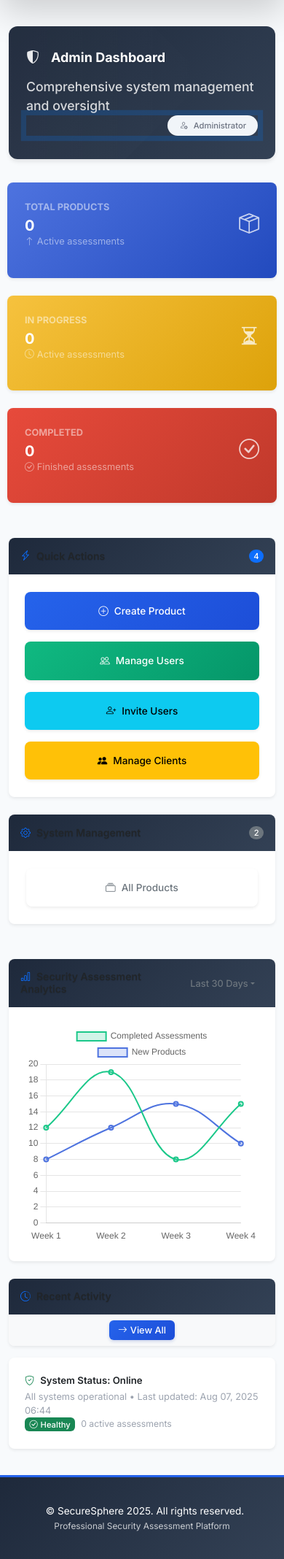
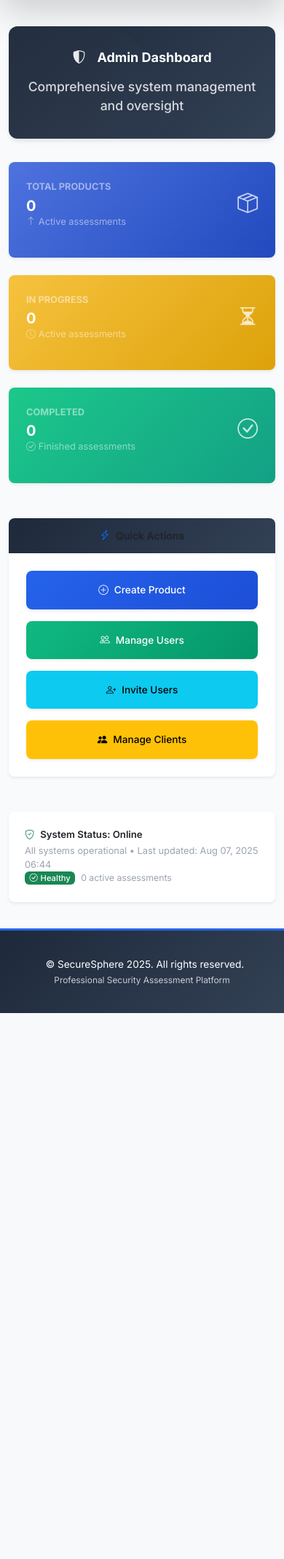
Before and after one commit to keham-10/mini, a Flask app: template kmkm/templates/dashboard_superuser.html in a window 390 px wide. Shown: the part 91-2227 px from the top of the page at 73% size. After the commit the page ends 1479 px from the top, so only its background shows below. Run offline with Flask 3, Linux system fonts and the light colour scheme; the template is opened without the code that fills it, so the values that code supplies are empty; some libraries are stand-ins or nearby versions.

Commit message:
Refactor admin dashboard layout and improve UI responsiveness (#32)
Co-authored-by: Cursor Agent <cursoragent@cursor.com>
Co-authored-by: artur.jhair <artur.jhair@freedrops.org>

```diff
--- a/kmkm/app.py
+++ b/kmkm/app.py
@@ -3432,7 +3432,7 @@ def admin_client_details(client_id):
 @app.route('/question-chat/<int:chat_id>')
 @app.route('/question_chat/<int:chat_id>')
 @login_required()
-def question_chat(chat_id):
+def view_question_chat(chat_id):
     """View individual chat for a question"""
     chat = QuestionChat.query.get_or_404(chat_id)
     current_user_id = session['user_id']
--- a/kmkm/templates/dashboard_superuser.html
+++ b/kmkm/templates/dashboard_superuser.html
@@ -5,29 +5,18 @@
 {% block content %}
 <!-- Enhanced Dashboard Header -->
 <div class="dashboard-header text-center mb-5">
-    <div class="row align-items-center">
-        <div class="col-md-8">
-            <h1 class="display-5 fw-bold mb-2 text-start" style="color: white;">
-                <i class="bi bi-shield-shaded me-3" style="color: rgba(255,255,255,0.9);"></i>Admin Dashboard
-            </h1>
-            <p class="lead mb-0 text-start" style="color: rgba(255,255,255,0.8);">
-                Comprehensive system management and oversight
-            </p>
-        </div>
-        <div class="col-md-4 text-end">
-            <div class="admin-badge">
-                <span class="badge bg-light text-dark px-3 py-2 rounded-pill">
-                    <i class="bi bi-person-gear me-2"></i>Administrator
-                </span>
-            </div>
-        </div>
-    </div>
+        <h1 class="display-5 fw-bold mb-2 text-center" style="color: white;">
+        <i class="bi bi-shield-shaded me-3" style="color: rgba(255,255,255,0.9);"></i>Admin Dashboard
+    </h1>
+    <p class="lead mb-0 text-center" style="color: rgba(255,255,255,0.8);">
+        Comprehensive system management and oversight
+    </p>
 </div>
 
 <!-- Enhanced Statistics Dashboard -->
-<div class="row g-4 mb-5">
+<div class="row g-4 mb-5 justify-content-center">
     <!-- Total Products Card -->
-    <div class="col-xl-3 col-lg-6 col-md-6">
+    <div class="col-xl-4 col-lg-4 col-md-4">
         <div class="card stat-card border-0 shadow-sm h-100" style="background: linear-gradient(135deg, #4e73df 0%, #224abe 100%);">
             <div class="card-body p-4">
                 <div class="d-flex align-items-center">
@@ -46,10 +35,8 @@
         </div>
     </div>
 
-    <!-- Avg Maturity Score Card removed as per requirements -->
-
     <!-- In Progress Card -->
-    <div class="col-xl-3 col-lg-6 col-md-6">
+    <div class="col-xl-4 col-lg-4 col-md-4">
         <div class="card stat-card border-0 shadow-sm h-100" style="background: linear-gradient(135deg, #f6c23e 0%, #dda20a 100%);">
             <div class="card-body p-4">
                 <div class="d-flex align-items-center">
@@ -72,8 +59,8 @@
     </div>
 
     <!-- Completed Card -->
-    <div class="col-xl-3 col-lg-6 col-md-6">
-        <div class="card stat-card border-0 shadow-sm h-100" style="background: linear-gradient(135deg, #e74a3b 0%, #c0392b 100%);">
+    <div class="col-xl-4 col-lg-4 col-md-4">
+        <div class="card stat-card border-0 shadow-sm h-100" style="background: linear-gradient(135deg, #1cc88a 0%, #13a085 100%);">
             <div class="card-body p-4">
                 <div class="d-flex align-items-center">
                     <div class="flex-grow-1">
@@ -98,32 +85,31 @@
 <!-- Management Actions Row -->
 <div class="row g-4 mb-5">
     <!-- Quick Actions Card -->
-    <div class="col-lg-6">
-        <div class="card border-0 shadow-sm h-100">
+    <div class="col-lg-12">
+        <div class="card border-0 shadow-sm">
             <div class="card-header bg-white border-bottom-0 py-3">
-                <h5 class="mb-0 text-dark d-flex align-items-center">
+                <h5 class="mb-0 text-dark d-flex align-items-center justify-content-center">
                     <i class="bi bi-lightning-charge me-2 text-primary"></i>Quick Actions
-                    <span class="badge bg-primary rounded-pill ms-auto">4</span>
                 </h5>
             </div>
             <div class="card-body p-4">
                 <div class="row g-3">
-                    <div class="col-md-6">
+                    <div class="col-md-3">
                         <a href="{{ url_for('admin_create_product') }}" class="btn btn-primary w-100 py-3 rounded-3 shadow-sm">
                             <i class="bi bi-plus-circle me-2"></i>Create Product
                         </a>
                     </div>
-                    <div class="col-md-6">
+                    <div class="col-md-3">
                         <a href="{{ url_for('manage_users') }}" class="btn btn-success w-100 py-3 rounded-3 shadow-sm">
                             <i class="bi bi-people me-2"></i>Manage Users
                         </a>
                     </div>
-                    <div class="col-md-6">
+                    <div class="col-md-3">
                         <a href="{{ url_for('invite_client') }}" class="btn btn-info w-100 py-3 rounded-3 shadow-sm">
                             <i class="bi bi-person-plus me-2"></i>Invite Users
                         </a>
                     </div>
-                    <div class="col-md-6">
+                    <div class="col-md-3">
                         <a href="{{ url_for('manage_clients') }}" class="btn btn-warning w-100 py-3 rounded-3 shadow-sm">
                             <i class="bi bi-people-fill me-2"></i>Manage Clients
                         </a>
@@ -132,105 +118,9 @@
             </div>
         </div>
     </div>
-
-    <!-- System Management Card -->
-    <div class="col-lg-6">
-        <div class="card border-0 shadow-sm h-100">
-            <div class="card-header bg-white border-bottom-0 py-3">
-                <h5 class="mb-0 text-dark d-flex align-items-center">
-                    <i class="bi bi-gear me-2 text-primary"></i>System Management
-                    <span class="badge bg-secondary rounded-pill ms-auto">2</span>
-                </h5>
-            </div>
-            <div class="card-body p-4">
-                <div class="row g-3">
-                    <div class="col-md-12">
-                        <a href="{{ url_for('dashboard') }}" class="btn btn-outline-secondary w-100 py-3 rounded-3 shadow-sm">
-                            <i class="bi bi-collection me-2"></i>All Products
-                        </a>
-                    </div>
-                    <!-- Client Overview button removed to avoid duplication with Manage Clients -->
-                </div>
-            </div>
-        </div>
-    </div>
 </div>
 
-<!-- Analytics and Recent Activity Row -->
-<div class="row g-4 mb-4">
-    <!-- Analytics Chart -->
-    <div class="col-lg-8">
-        <div class="card border-0 shadow-sm h-100">
-            <div class="card-header bg-white border-bottom-0 py-3">
-                <div class="d-flex justify-content-between align-items-center">
-                    <h5 class="mb-0 text-dark">
-                        <i class="bi bi-bar-chart me-2 text-primary"></i>Security Assessment Analytics
-                    </h5>
-                    <div class="dropdown">
-                        <button class="btn btn-sm btn-outline-secondary dropdown-toggle" type="button" data-bs-toggle="dropdown">
-                            Last 30 Days
-                        </button>
-                        <ul class="dropdown-menu">
-                            <li><a class="dropdown-item" href="#">Last 7 Days</a></li>
-                            <li><a class="dropdown-item" href="#">Last 30 Days</a></li>
-                            <li><a class="dropdown-item" href="#">Last 90 Days</a></li>
-                        </ul>
-                    </div>
-                </div>
-            </div>
-            <div class="card-body p-4">
-                <div class="chart-container" style="height: 300px;">
-                    <canvas id="organizationChart"></canvas>
-                </div>
-            </div>
-        </div>
-    </div>
 
-    <!-- Recent Activity Panel -->
-    <div class="col-lg-4">
-        <div class="card border-0 shadow-sm h-100">
-            <div class="card-header bg-white border-bottom-0 py-3">
-                <h5 class="mb-0 text-dark">
-                    <i class="bi bi-clock-history me-2 text-primary"></i>Recent Activity
-                </h5>
-            </div>
-            <div class="card-body p-0">
-                <div class="list-group list-group-flush">
-                    {% for product_data in products_data[:5] %}
-                    <div class="list-group-item border-0 py-3">
-                        <div class="d-flex align-items-center">
-                            <div class="flex-shrink-0">
-                                {% if product_data.product.status == 'completed' %}
-                                    <div class="badge bg-success rounded-circle p-2">
-                                        <i class="bi bi-check"></i>
-                                    </div>
-                                {% elif product_data.product.status == 'in_progress' %}
-                                    <div class="badge bg-warning rounded-circle p-2">
-                                        <i class="bi bi-clock"></i>
-                                    </div>
-                                {% else %}
-                                    <div class="badge bg-info rounded-circle p-2">
-                                        <i class="bi bi-eye"></i>
-                                    </div>
-                                {% endif %}
-                            </div>
-                            <div class="flex-grow-1 ms-3">
-                                <div class="fw-semibold text-dark small">{{ product_data.product.name }}</div>
-                                <div class="text-muted small">Score: {{ product_data.maturity_score }}</div>
-                            </div>
-                        </div>
-                    </div>
-                    {% endfor %}
-                </div>
-                <div class="card-footer bg-light border-0 text-center">
-                    <a href="{{ url_for('dashboard') }}" class="btn btn-sm btn-primary">
-                        <i class="bi bi-arrow-right me-1"></i>View All
-                    </a>
-                </div>
-            </div>
-        </div>
-    </div>
-</div>
 
 <!-- System Status Footer -->
 <div class="row">
```
Also changed, not shown: kmkm/instance/securesphere.db, 1 other file.
